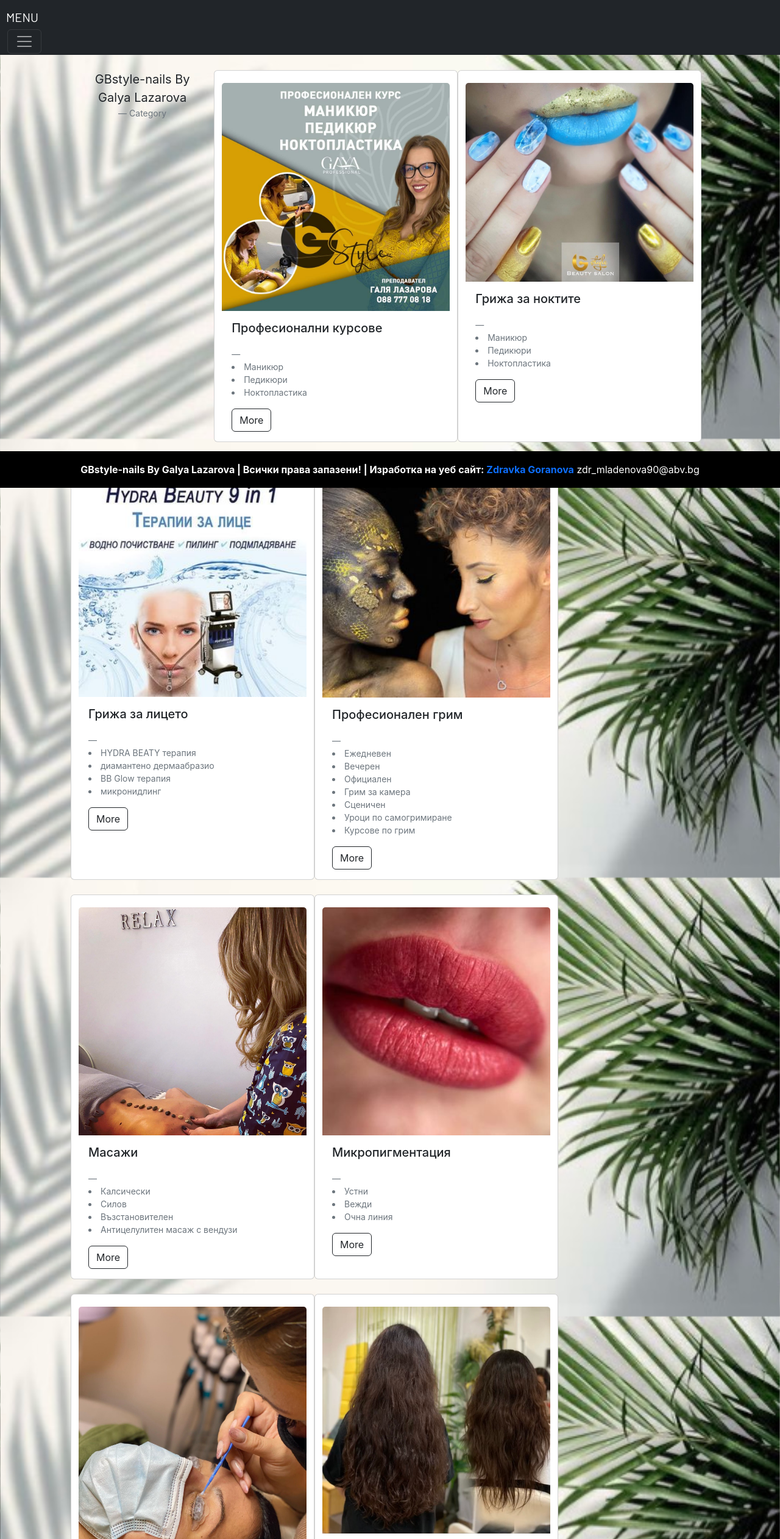
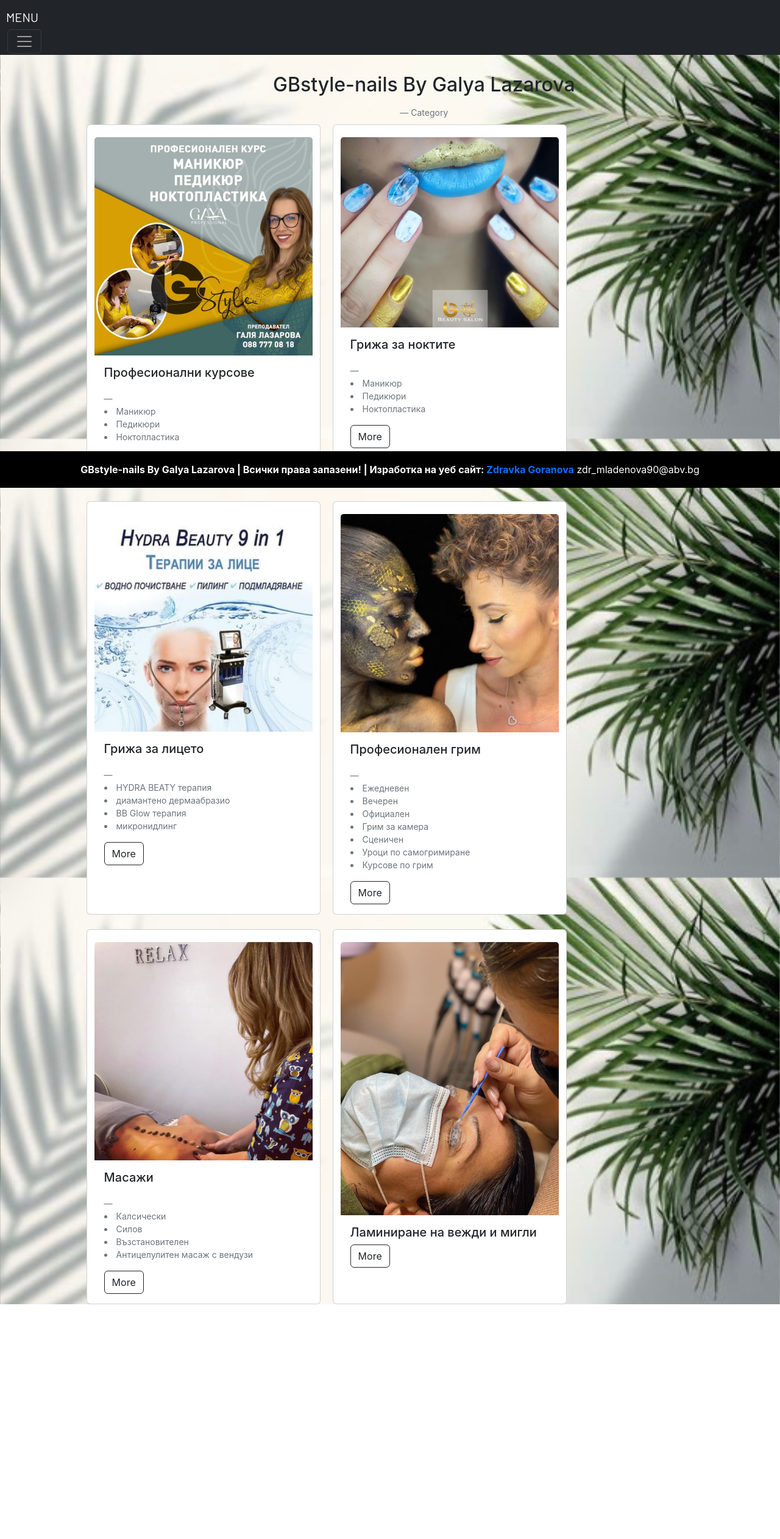
Before and after one commit to ZdravkaGoranova/GBstyle-nails-By-Galya-Lazarova, a React (Create React App) app in the folder my-app/: page /category in a window 1280 px wide. Shown: the top 2524 px of the page at 61% size. After the commit the page ends 2139 px from the top, so only its background shows below. Built offline with nearby package versions, Linux system fonts and the light colour scheme.

Commit message:
Update pages about and category

```diff
--- a/my-app/src/components/AboutUs/AboutUs.js
+++ b/my-app/src/components/AboutUs/AboutUs.js
@@ -18,7 +18,7 @@
                         Teams
                     </figcaption>
                 </figure>
-                <div className="card" style={{ width: "15rem" }} >
+                <div className="card" style={{ width: "19rem", marginRight: "20px" }} >
                     <img src="img/146229066_2819324435006736_8073264182131207444_n.jpg" className="card-img-top" alt="..." style={{ marginTop: "20px" }} />
                     <div className="card-body">
                         <h5 className="card-title">Галя Лазарова</h5>
@@ -34,7 +34,7 @@
 
                     </div>
                 </div>
-                <div className="card" style={{ width: "15rem" }} >
+                <div className="card" style={{ width: "19rem", marginRight: "20px" }} >
                     <img src="img/147183120_2821120021493844_8013331848463521136_n.jpg" className="card-img-top" alt="..." style={{ marginTop: "20px" }} />
                     <div className="card-body">
                         <h5 className="card-title">Николета Димитрова</h5>
@@ -50,7 +50,7 @@
                     </div>
                 </div>
 
-                <div className="card" style={{ width: "15rem" }}>
+                <div className="card" style={{ width: "19rem", marginRight: "20px" }}>
                     <img src="img/146983257_2820477931558053_5692738788680944504_n.jpg" className="card-img-top" alt="..." style={{ marginTop: "20px" }} />
                     <div className="card-body">
                         <h5 className="card-title">Десислава Бекирска</h5>
@@ -65,18 +65,6 @@
                     </div>
                 </div>
 
-                <div className="card" style={{ width: "15rem" }}>
-                    <img src="img/324889858_1849220148773526_2276483844110653565_n.jpg" className="card-img-top" alt="..." style={{ marginTop: "20px" }} />
-                    <div className="card-body">
-                        <h5 className="card-title">Анна Карастоянова</h5>
-                        <figcaption class="blockquote-footer" style={{ marginTop: "20px" }}>
-                        <li>Микропигментация на  вежди</li>
-                                <li>Микропигментация на  устни</li>
-                                <li>Микропигментация на очна линия</li>
-                        </figcaption>
-                        {/* <a href="/callery" className="btn btn-outline-dark">More</a> */}
-                    </div>
-                </div>
 
 
             </div>
@@ -174,23 +162,7 @@
                     </div>
 
                 </div>
-                <div className="card mb-3" style={{ maxWidth: '740px' }}>
-                    <div className="row g-0">
-                        <div className="col-md-4">
-                            <img src="img/324889858_1849220148773526_2276483844110653565_n.jpg" className="img-fluid rounded-start" alt="..." />
-                        </div>
-                        <div className="col-md-8">
-                            <div className="card-body">
-                                <h5 className="card-title">Анна Карастоянова</h5>
 
-                                <li>Микропигментация на  вежди</li>
-                                <li>Микропигментация на  устни</li>
-                                <li>Микропигментация на очна линия</li>
-                            </div>
-                        </div>
-                    </div>
-
-                </div>
             </div> */}
         </>
     )
--- a/my-app/src/components/Category/Category.js
+++ b/my-app/src/components/Category/Category.js
@@ -4,16 +4,18 @@
 
     return (
         <>
-            <div className="row row-cols-1 row-cols-md-5 g-4  " style={{ marginTop: "1px", position: "absolute", left: "10%", }}>
-            <figure className="text-center">
-                    <blockquote className="blockquote">
-                        <p>GBstyle-nails By Galya Lazarova</p>
-                    </blockquote>
-                    <figcaption class="blockquote-footer">
+
+            <figure className="text-center" style={{ marginTop: "30px", position: "absolute", left: "35%" }}>
+                <blockquote className="blockquote">
+                    <h2 >GBstyle-nails By Galya Lazarova</h2 >
+                </blockquote>
+                <figcaption class="blockquote-footer" style={{ marginTop: "10px" }}>
                     Category
-                    </figcaption>
-                </figure>
-                <div className="card" style={{ width: "25rem" }} >
+                </figcaption>
+            </figure>
+
+            <div className="row row-cols-1 row-cols-md-4 g-4  " style={{ marginTop: "90px", position: "absolute", left: "12%" }}>
+                <div className="card" style={{ width: "24rem", marginRight: "20px" }}>
                     <img src="img/viber_image_2023-04-21_17-31-48-863.jpg" className="card-img-top" alt="..." style={{ marginTop: "20px" }} />
                     <div className="card-body">
                         <h5 className="card-title">Професионални курсове</h5>
@@ -27,7 +29,7 @@
                         <a href="/callery" className="btn btn-outline-dark">More</a>
                     </div>
                 </div>
-                <div className="card" style={{ width: "25rem" }} >
+                <div className="card" style={{ width: "24rem", marginRight: "20px" }} >
                     <img src="img/viber_image_2023-04-21_17-53-59-167.jpg" className="card-img-top" alt="..." style={{ marginTop: "20px" }} />
                     <div className="card-body">
                         <h5 className="card-title">Грижа за ноктите</h5>
@@ -43,7 +45,7 @@
                     </div>
                 </div>
 
-                <div className="card" style={{ width: "25rem" }}>
+                <div className="card" style={{ width: "24rem", marginRight: "20px" }}>
                     <img src="img/287318034_3173677216238121_3876630277965791557_n.jpg" className="card-img-top" alt="..." style={{ marginTop: "20px" }} />
                     <div className="card-body">
                         <h5 className="card-title">Грижа за лицето</h5>
@@ -59,7 +61,7 @@
                     </div>
                 </div>
 
-                <div className="card" style={{ width: "25rem" }}>
+                <div className="card" style={{ width: "24rem", marginRight: "20px" }}>
                     <img src="img/89376124_2554953618110487_1109544576890175488_n.jpg" className="card-img-top" alt="..." style={{ marginTop: "20px" }} />
                     <div className="card-body">
                         <h5 className="card-title">Професионален грим</h5>
@@ -75,7 +77,7 @@
                         <a href="/callery" className="btn btn-outline-dark">More</a>
                     </div>
                 </div>
-                <div className="card" style={{ width: "25rem" }}>
+                <div className="card" style={{ width: "24rem", marginRight: "20px" }}>
                     <img src="img/viber_image_2023-04-26_14-00-56-118.jpg" className="card-img-top" alt="..." style={{ marginTop: "20px" }} />
                     <div className="card-body">
                         <h5 className="card-title">Масажи</h5>
@@ -88,19 +90,8 @@
                         <a href="/callery" className="btn btn-outline-dark">More</a>
                     </div>
                 </div>
-                <div className="card" style={{ width: "25rem" }}>
-                    <img src="img/324733064_708166377581789_3960976656682610931_n.jpg" className="card-img-top" alt="..." style={{ marginTop: "20px" }} />
-                    <div className="card-body">
-                        <h5 className="card-title">Микропигментация </h5>
-                        <figcaption class="blockquote-footer" style={{ marginTop: "20px" }}>
-                            <li> Устни</li>
-                            <li>Вежди</li>
-                            <li>Очна линия</li>
-                        </figcaption>
-                        <a href="/callery" className="btn btn-outline-dark">More</a>
-                    </div>
-                </div>
-                <div className="card" style={{ width: "25rem" }}>
+
+                <div className="card" style={{ width: "24rem", marginRight: "20px" }}>
                     <img src="img/viber_image_2023-04-26_13-54-21-767.jpg" className="card-img-top" alt="..." style={{ marginTop: "20px" }} />
                     <div className="card-body">
                         <h5 className="card-title">Ламиниране на вежди и мигли </h5>
@@ -108,20 +99,7 @@
                         <a href="/callery" className="btn btn-outline-dark">More</a>
                     </div>
                 </div>
-
-
-                <div className="card" style={{ width: "25rem" }}>
-                    <img src="img/viber_image_2023-04-26_13-56-38-946.jpg" className="card-img-top" alt="..." style={{ marginTop: "20px" }} />
-                    <div className="card-body">
-                        <h5 className="card-title">Поставяне на кератинови кичури</h5>
-
-                        <a href="/callery" className="btn btn-outline-dark">More</a>
-                    </div>
-                </div>
-
             </div>
-
-
         </>
 
     )
```
